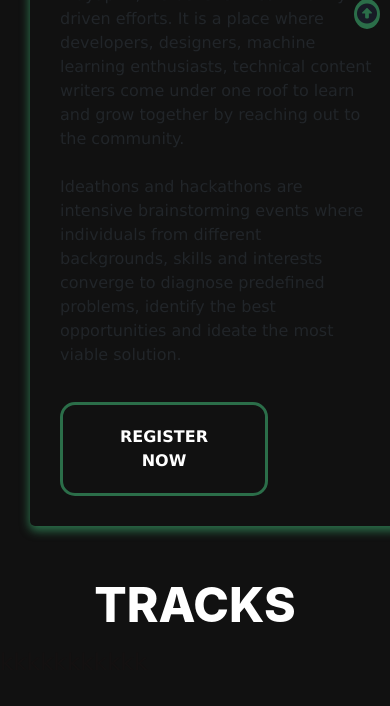
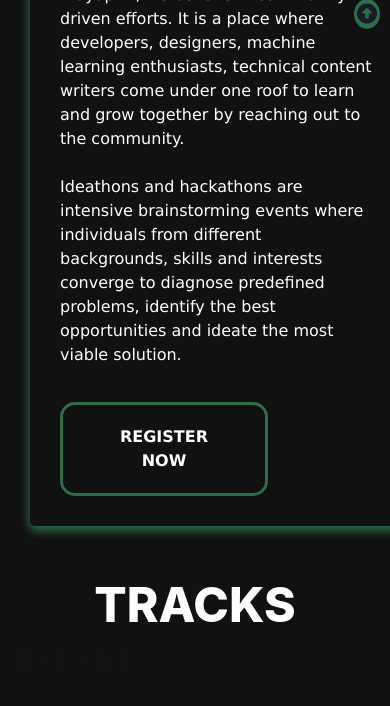
Before and after one commit to gfgbvstudentchapter/website, a plain HTML site: page index.html in a window 390 px wide. Shown: the part 805-1511 px from the top of the page. Drawn offline with nearby package versions, Linux system fonts and the light colour scheme.

Commit message:
Update styles.css

```diff
--- a/styles.css
+++ b/styles.css
@@ -8,7 +8,14 @@ body
 
 }
 }
-
+@media screen and (max-width: 600px){
+body {
+color: white;
+    font-family: 'Inter', sans-serif;
+    overflow-x: hidden;
+    overflow-y: scroll;
+}
+}
 
 @media screen and (min-width: 400px) {
     body {
```
